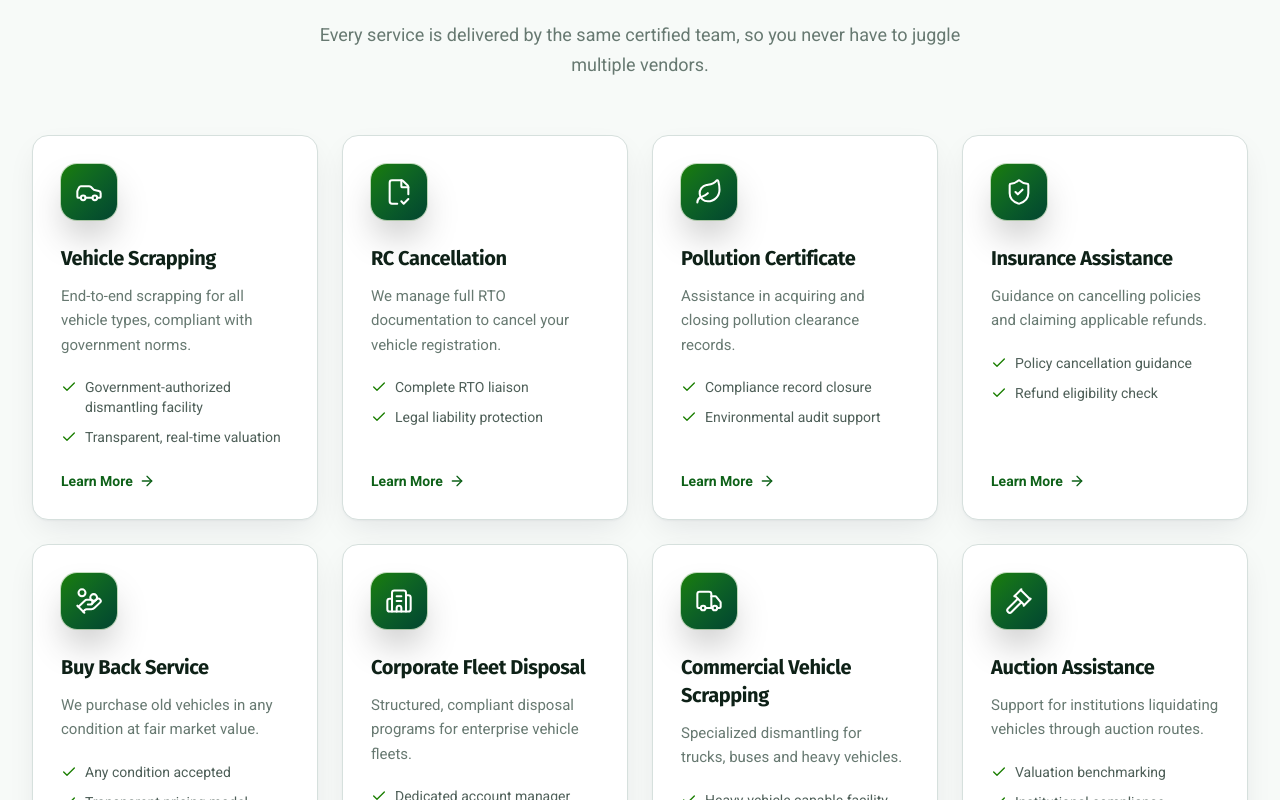
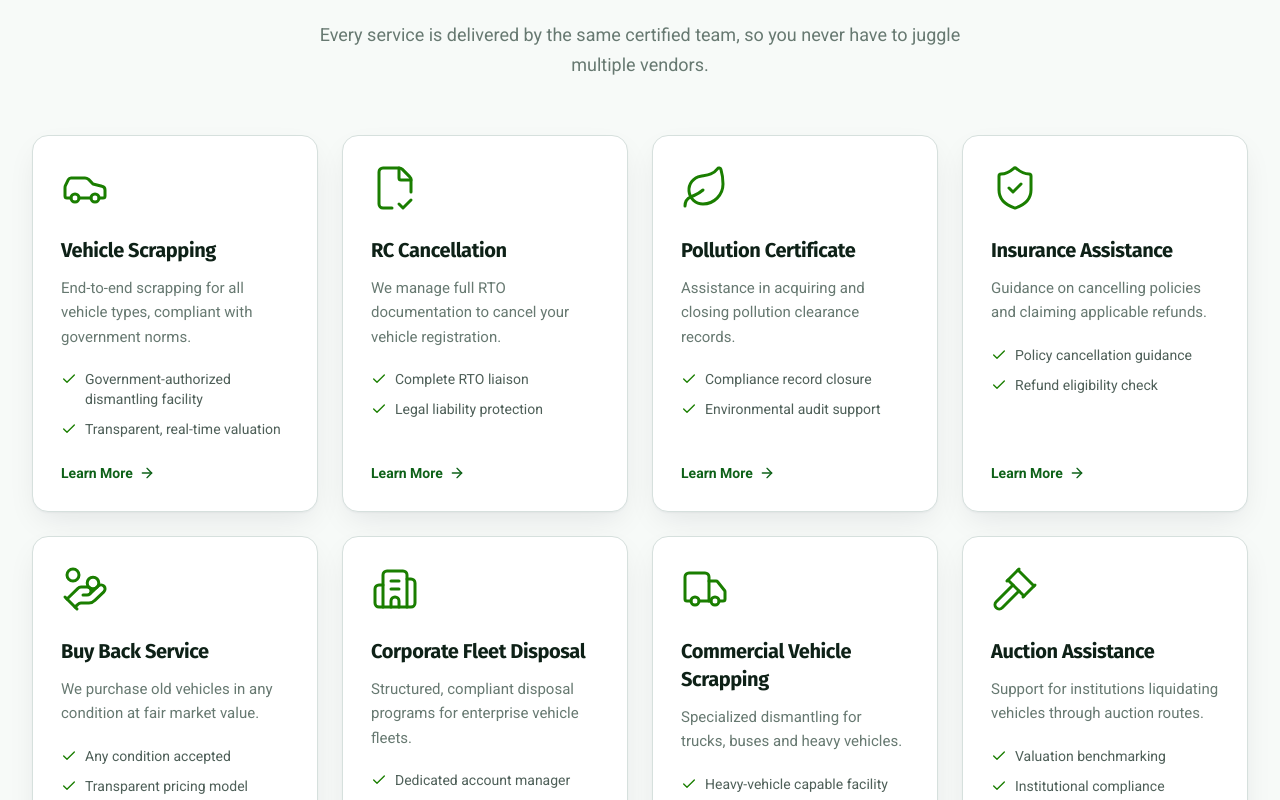
Before and after one commit to abhishekpaawanigroup-cmyk/Auto-scrap, a Next.js app: page /services in a window 1280 px wide. Shown: the part 860-1660 px from the top of the page. Built offline with nearby package versions, Linux system fonts and the light colour scheme.

Commit message:
update service cards

```diff
--- a/src/app/globals.css
+++ b/src/app/globals.css
@@ -113,6 +113,21 @@
     background-size: 40px 40px;
   }
 
+  .bg-pattern-diagonal {
+    background-image:
+      repeating-linear-gradient(
+        45deg,
+        rgb(255 255 255 / 0.08) 0,
+        rgb(255 255 255 / 0.08) 1px,
+        transparent 1px,
+        transparent 14px
+      ),
+      radial-gradient(rgb(255 255 255 / 0.18) 1px, transparent 1px);
+    background-size:
+      auto,
+      18px 18px;
+  }
+
   .glass {
     background: rgb(255 255 255 / 0.72);
     backdrop-filter: blur(20px) saturate(180%);
--- a/src/components/cards/ServiceCard.tsx
+++ b/src/components/cards/ServiceCard.tsx
@@ -7,27 +7,42 @@ export function ServiceCard({ service }: { service: Service }) {
   const Icon = getIcon(service.icon);
 
   return (
-    <div className="group flex h-full flex-col rounded-xl border border-border bg-white p-7 shadow-[var(--shadow-premium)] transition-all duration-300 ease-[var(--ease-premium)] hover:-translate-y-1.5 hover:border-primary-200 hover:shadow-[var(--shadow-premium-lg)]">
-      <div className="flex h-14 w-14 items-center justify-center rounded-xl bg-gradient-to-br from-primary-600 to-primary-800 text-white shadow-[var(--shadow-glow)]">
-        <Icon className="h-7 w-7" strokeWidth={1.75} />
-      </div>
-      <h3 className="mt-6 text-xl font-bold text-ink-900">{service.title}</h3>
-      <p className="mt-3 text-[15px] leading-relaxed text-ink-500">{service.shortDescription}</p>
+    <div className="group relative flex h-full flex-col overflow-hidden rounded-xl border border-border bg-white p-7 shadow-[var(--shadow-premium)] transition-all duration-300 ease-[var(--ease-premium)] hover:border-primary-600 hover:bg-primary-600 hover:shadow-[var(--shadow-premium-lg)]">
+      <div
+        className="bg-pattern-diagonal pointer-events-none absolute inset-0 opacity-0 transition-opacity duration-300 group-hover:opacity-100"
+        aria-hidden
+      />
+
+      <div className="relative z-10 flex h-full flex-col">
+        <Icon
+          className="h-12 w-12 text-primary-600 transition-colors duration-300 group-hover:text-white"
+          strokeWidth={1.5}
+        />
+        <h3 className="mt-6 text-xl font-bold text-ink-900 transition-colors duration-300 group-hover:text-white">
+          {service.title}
+        </h3>
+        <p className="mt-3 text-[15px] leading-relaxed text-ink-500 transition-colors duration-300 group-hover:text-white/85">
+          {service.shortDescription}
+        </p>
         <ul className="mt-5 flex flex-col gap-2.5">
           {service.benefits.slice(0, 2).map((benefit) => (
-          <li key={benefit} className="flex items-start gap-2 text-sm text-ink-600">
-            <Check className="mt-0.5 h-4 w-4 shrink-0 text-primary-600" />
+            <li
+              key={benefit}
+              className="flex items-start gap-2 text-sm text-ink-600 transition-colors duration-300 group-hover:text-white/85"
+            >
+              <Check className="mt-0.5 h-4 w-4 shrink-0 text-primary-600 transition-colors duration-300 group-hover:text-white" />
               {benefit}
             </li>
           ))}
         </ul>
         <Link
           href={`/services/${service.slug}`}
-        className="mt-auto inline-flex items-center gap-1.5 pt-6 text-sm font-semibold text-primary-700 transition-colors hover:text-primary-800"
+          className="mt-auto inline-flex items-center gap-1.5 pt-6 text-sm font-semibold text-primary-700 transition-colors duration-300 group-hover:text-white"
         >
           Learn More
           <ArrowRight className="h-4 w-4 transition-transform duration-300 group-hover:translate-x-1" />
         </Link>
       </div>
+    </div>
   );
 }
```
Lines whose indentation alone changed are shown as unchanged.
